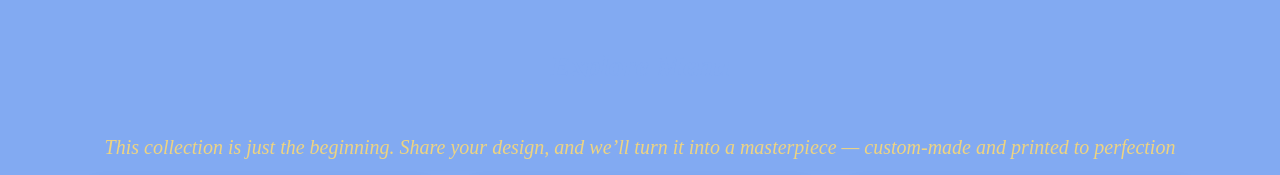
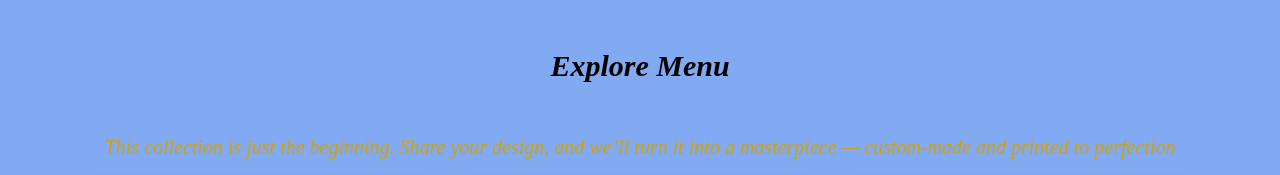
Before and after one commit to manomaddy98/ink-and-threads, a plain HTML site: page menu.html in a window 1280 px wide. Shown: the top 175 px of the page. Drawn offline with nearby package versions, Linux system fonts and the light colour scheme; a web font is replaced by a local one.

Commit message:
color menu.css
changing the color

```diff
--- a/menu.css
+++ b/menu.css
@@ -12,7 +12,7 @@ html, body {
 }
 
 .menu-section-heading {
-    color: #82AAF2;
+    color: #000000;
     font-family: "Times New Roman";
     font-style:italic;
     font-size: 30px;
@@ -20,7 +20,7 @@ html, body {
 }
 
 .menu-section-para{
-    color: #eed480;
+    color: #cfa20cff;
     font-family: "Times New Roman";
     font-style:italic;
     font-size: 20px;
```
